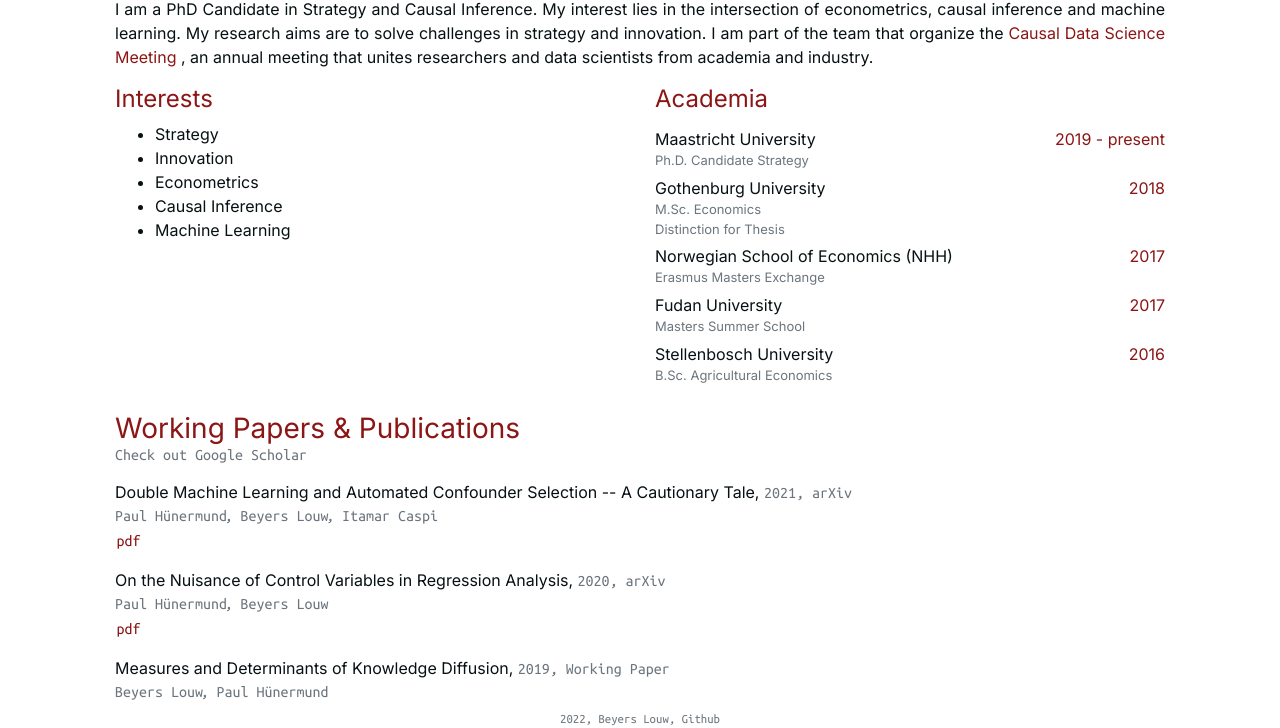
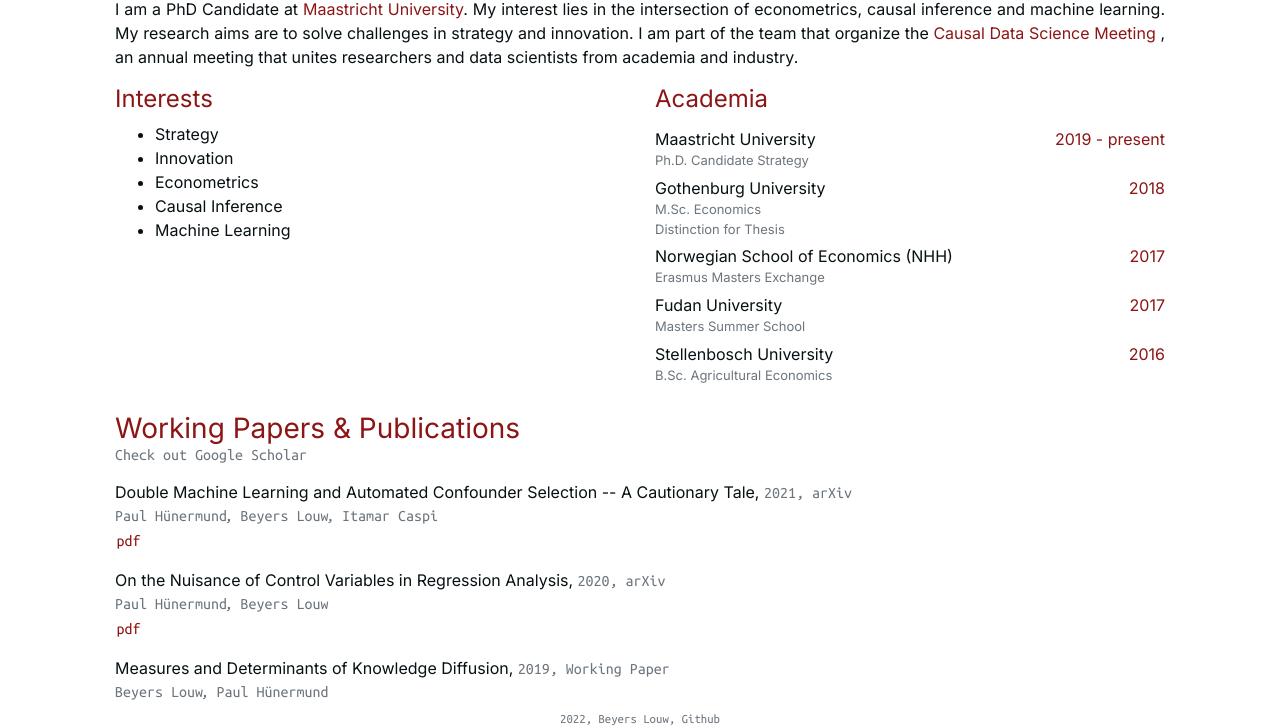
Before and after one commit to beyerslouw/beyerslouw.github.io, a plain HTML site: page index.html in a window 1280 px wide. Shown: the part 349-1077 px from the top of the page. Drawn offline with nearby package versions, Linux system fonts and the light colour scheme; some icons are missing; a web font is replaced by a local one.

Commit message:
Update index.html

```diff
--- a/index.html
+++ b/index.html
@@ -138,7 +138,7 @@
 
 <div class="introduction row w-100 text-justify">
     <div class="col w-100">
-        <p>I am a PhD Candidate in Strategy and Causal Inference. My interest lies in the intersection of econometrics, causal inference and machine learning. My research aims are to solve challenges in strategy and innovation. I am part of the team that organize the <a class="main_color text-decoration-none rounded" href="https://www.causalscience.org/" target="_blank">Causal Data Science Meeting </a>, an annual meeting that unites researchers and data scientists from academia and industry.</p>
+        <p>I am a PhD Candidate at <a class="main_color text-decoration-none rounded" href="https://www.maastrichtuniversity.nl/about-um/faculties/school-business-and-economics" target="_blank">Maastricht University</a>. My interest lies in the intersection of econometrics, causal inference and machine learning. My research aims are to solve challenges in strategy and innovation. I am part of the team that organize the <a class="main_color text-decoration-none rounded" href="https://www.causalscience.org/" target="_blank">Causal Data Science Meeting </a>, an annual meeting that unites researchers and data scientists from academia and industry.</p>
 
     </div>
 </div>
```
